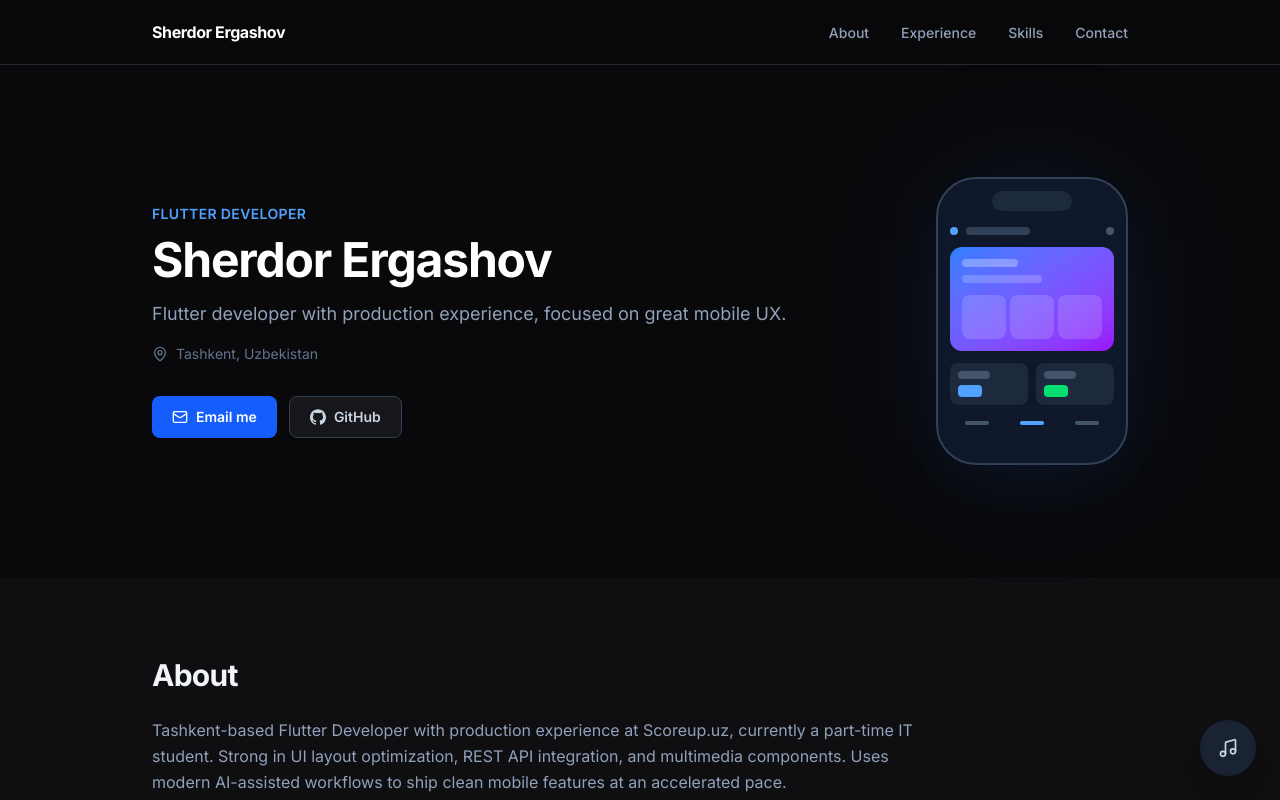
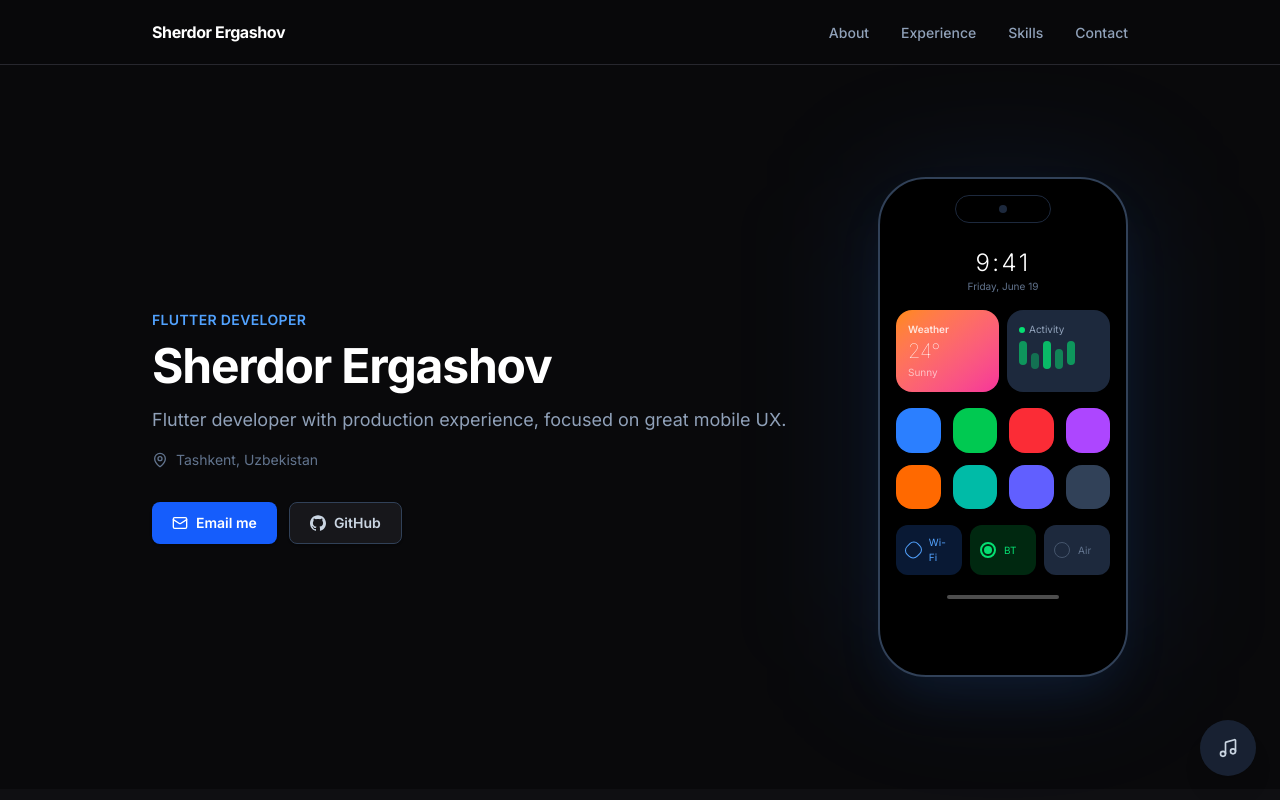
Before and after one commit to sherdor06/sherdor-portfolio, a Next.js app: page / in a window 1280 px wide. Shown: the top 800 px of the page. Built offline with nearby package versions, Linux system fonts and the light colour scheme.

Commit message:
bigger iPhone mockup with lock screen, widgets, control center

```diff
--- a/components/PhoneMockup.tsx
+++ b/components/PhoneMockup.tsx
@@ -2,50 +2,93 @@ export default function PhoneMockup() {
   return (
     <div className="relative flex items-center justify-center" aria-hidden="true">
       {/* Glow behind the phone */}
-      <div className="absolute h-72 w-48 rounded-[2.5rem] bg-blue-500/10 blur-3xl" />
+      <div className="absolute h-[500px] w-[280px] rounded-[3.5rem] bg-blue-500/10 blur-3xl" />
 
       {/* Phone frame */}
-      <div className="relative h-72 w-48 animate-[float_6s_ease-in-out_infinite] rounded-[2.5rem] border-2 border-slate-700 bg-slate-900 p-3 shadow-2xl shadow-blue-500/5">
-        {/* Notch / Dynamic Island */}
-        <div className="mx-auto mb-4 h-5 w-20 rounded-full bg-slate-800" />
+      <div className="relative h-[500px] w-[250px] animate-[float_6s_ease-in-out_infinite] rounded-[3rem] border-2 border-slate-700 bg-black p-4 shadow-2xl shadow-blue-500/10">
+        {/* Dynamic Island */}
+        <div className="relative mx-auto mb-6 h-7 w-24 rounded-full bg-black">
+          <div className="absolute inset-0 rounded-full border border-slate-800" />
+          <div className="absolute left-1/2 top-1/2 h-2 w-2 -translate-x-1/2 -translate-y-1/2 rounded-full bg-slate-800" />
+        </div>
 
         {/* Screen content */}
-        <div className="space-y-3">
-          {/* Header bar */}
-          <div className="flex items-center gap-2">
-            <div className="h-2 w-2 rounded-full bg-blue-400" />
-            <div className="h-2 w-16 rounded bg-slate-700" />
-            <div className="ml-auto h-2 w-2 rounded-full bg-slate-600" />
+        <div className="space-y-4">
+          {/* Time / Lock screen */}
+          <div className="text-center">
+            <div className="text-2xl font-light tracking-widest text-white">9:41</div>
+            <div className="text-[10px] text-slate-500">Friday, June 19</div>
           </div>
 
-          {/* Card */}
-          <div className="rounded-xl bg-gradient-to-br from-blue-500 to-purple-600 p-3">
-            <div className="h-2 w-14 rounded bg-white/30" />
-            <div className="mt-2 h-2 w-20 rounded bg-white/20" />
-            <div className="mt-3 grid grid-cols-3 gap-1">
-              <div className="aspect-square rounded-lg bg-white/15" />
-              <div className="aspect-square rounded-lg bg-white/15" />
-              <div className="aspect-square rounded-lg bg-white/15" />
+          {/* iOS Widgets grid */}
+          <div className="grid grid-cols-4 gap-2">
+            <div className="col-span-2 row-span-1 rounded-2xl bg-gradient-to-br from-orange-400 to-pink-500 p-3">
+              <div className="text-[10px] font-semibold text-white/80">Weather</div>
+              <div className="text-xl font-thin text-white">24°</div>
+              <div className="text-[10px] text-white/60">Sunny</div>
+            </div>
+            <div className="col-span-2 rounded-2xl bg-slate-800 p-3">
+              <div className="flex items-center gap-1 text-[10px] text-slate-400">
+                <div className="h-1.5 w-1.5 rounded-full bg-green-400" />
+                Activity
+              </div>
+              <div className="mt-1 flex gap-1">
+                <div className="h-6 w-2 rounded-full bg-green-400/60" />
+                <div className="h-4 w-2 self-end rounded-full bg-green-400/40" />
+                <div className="h-7 w-2 rounded-full bg-green-400/80" />
+                <div className="h-5 w-2 self-end rounded-full bg-green-400/50" />
+                <div className="h-6 w-2 rounded-full bg-green-400/60" />
+              </div>
             </div>
           </div>
 
-          {/* Stats row */}
+          {/* App icons row */}
+          <div className="grid grid-cols-4 gap-3">
+            {[...Array(8)].map((_, i) => (
+              <div
+                key={i}
+                className={`aspect-square rounded-2xl ${
+                  i === 0
+                    ? "bg-blue-500"
+                    : i === 1
+                      ? "bg-green-500"
+                      : i === 2
+                        ? "bg-red-500"
+                        : i === 3
+                          ? "bg-purple-500"
+                          : i === 4
+                            ? "bg-orange-500"
+                            : i === 5
+                              ? "bg-teal-500"
+                              : i === 6
+                                ? "bg-indigo-500"
+                                : "bg-slate-700"
+                }`}
+              />
+            ))}
+          </div>
+
+          {/* iOS Control Center toggles */}
           <div className="flex gap-2">
-            <div className="flex-1 space-y-1.5 rounded-lg bg-slate-800 p-2">
-              <div className="h-2 w-8 rounded bg-slate-600" />
-              <div className="h-3 w-6 rounded bg-blue-400" />
+            <div className="flex flex-1 items-center gap-2 rounded-xl bg-blue-500/20 p-2.5">
+              <div className="h-4 w-4 rotate-45 rounded-md border border-blue-400" />
+              <span className="text-[10px] text-blue-400">Wi-Fi</span>
             </div>
-            <div className="flex-1 space-y-1.5 rounded-lg bg-slate-800 p-2">
-              <div className="h-2 w-8 rounded bg-slate-600" />
-              <div className="h-3 w-6 rounded bg-green-400" />
+            <div className="flex flex-1 items-center gap-2 rounded-xl bg-green-500/20 p-2.5">
+              <div className="h-4 w-4 rounded-full border-2 border-green-400">
+                <div className="m-0.5 h-2 w-2 rounded-full bg-green-400" />
+              </div>
+              <span className="text-[10px] text-green-400">BT</span>
+            </div>
+            <div className="flex flex-1 items-center gap-2 rounded-xl bg-slate-800 p-2.5">
+              <div className="h-4 w-4 rounded-full border border-slate-600" />
+              <span className="text-[10px] text-slate-500">Air</span>
             </div>
           </div>
 
-          {/* Bottom nav */}
-          <div className="flex justify-around pt-1">
-            <div className="h-1 w-6 rounded-full bg-slate-600" />
-            <div className="h-1 w-6 rounded-full bg-blue-400" />
-            <div className="h-1 w-6 rounded-full bg-slate-600" />
+          {/* iOS Home indicator */}
+          <div className="flex justify-center pt-1">
+            <div className="h-1 w-28 rounded-full bg-white/30" />
           </div>
         </div>
       </div>
```
